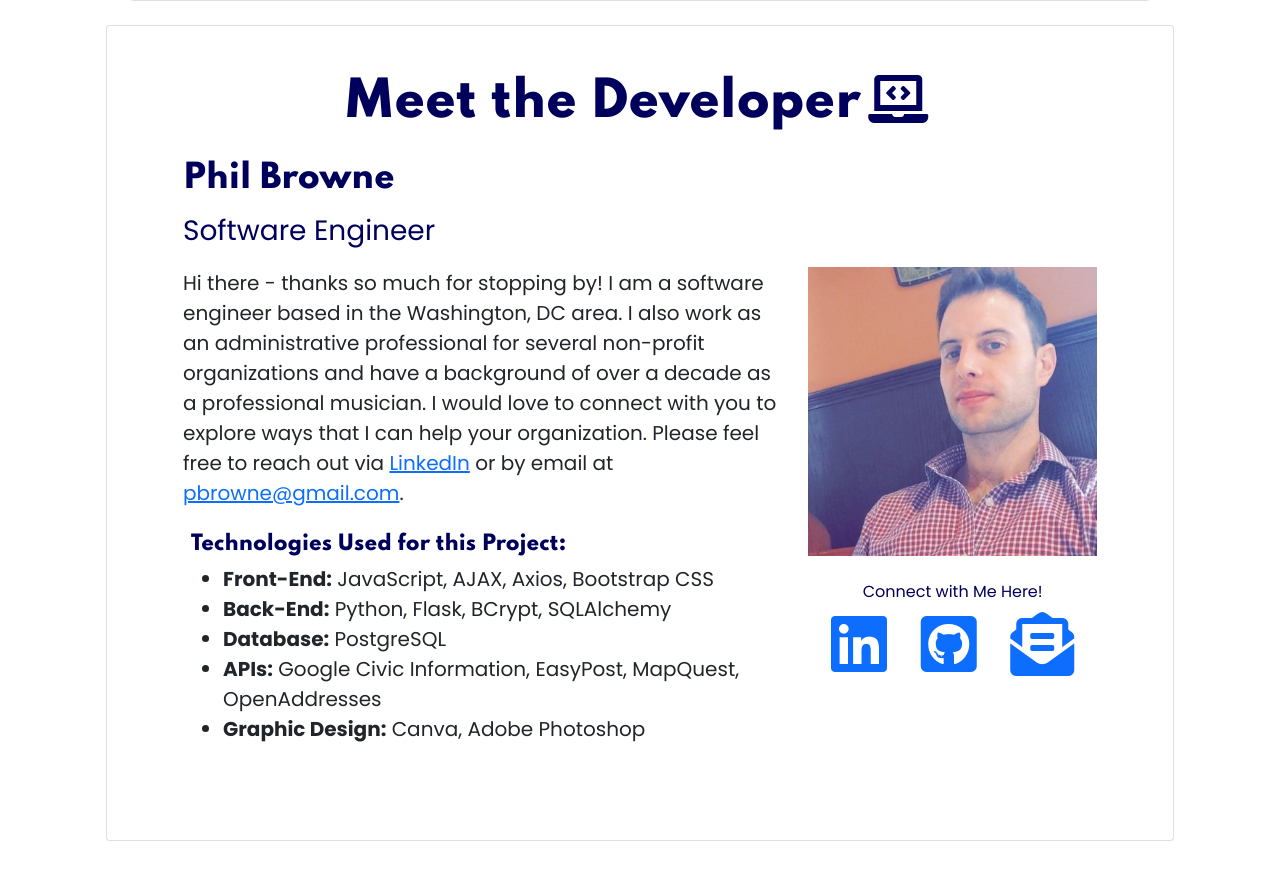
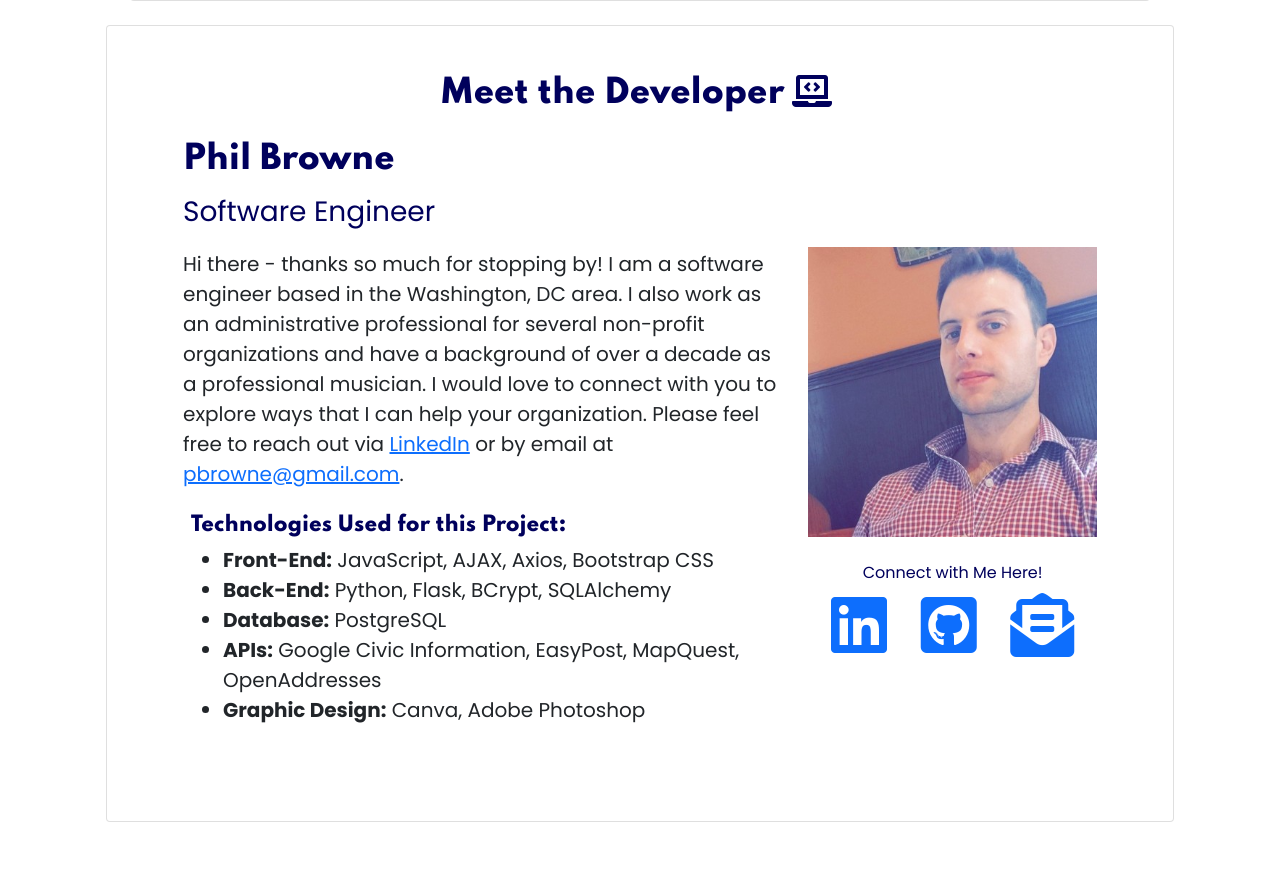
Before and after one commit to philipbrowne/Voter-Info, a Flask app: page / in a window 1280 px wide. Shown: the part 1585-2466 px from the top of the page. After the commit the page ends 2407 px from the top, so only its background shows below. Run offline with Flask 2, Linux system fonts and the light colour scheme; some libraries are stand-ins or nearby versions.

Commit message:
fix h2 on landing page

```diff
--- a/templates/index.html
+++ b/templates/index.html
@@ -77,13 +77,13 @@
             </section>
             <section id="developer" class="card py-lg-5 p-5 my-3 d-flex flex-column align-items-center">
                 <div class="container">
-                    <h2 class="dark-blue display-5 text-center">Meet the Developer<i
+                    <h2 class="dark-blue display-7 text-center">Meet the Developer<i
                             class="fas fa-laptop-code mx-2"></i>
                     </h2>
                     <div class="card-body d-flex flex-column align-items-center">
                         <div class="row">
                             <div class="col-lg-8">
-                                <h2 class="py-1 dark-blue">Phil Browne</h2>
+                                <h2 class="py-1 dark-blue display-7">Phil Browne</h2>
                                 <p class="card-text dark-blue fs-3">Software Engineer</p>
                                 <p class="card-text fs-5">Hi there - thanks so much for stopping by! I am a software
                                     engineer based in the Washington, DC area. I also work as an administrative
```
